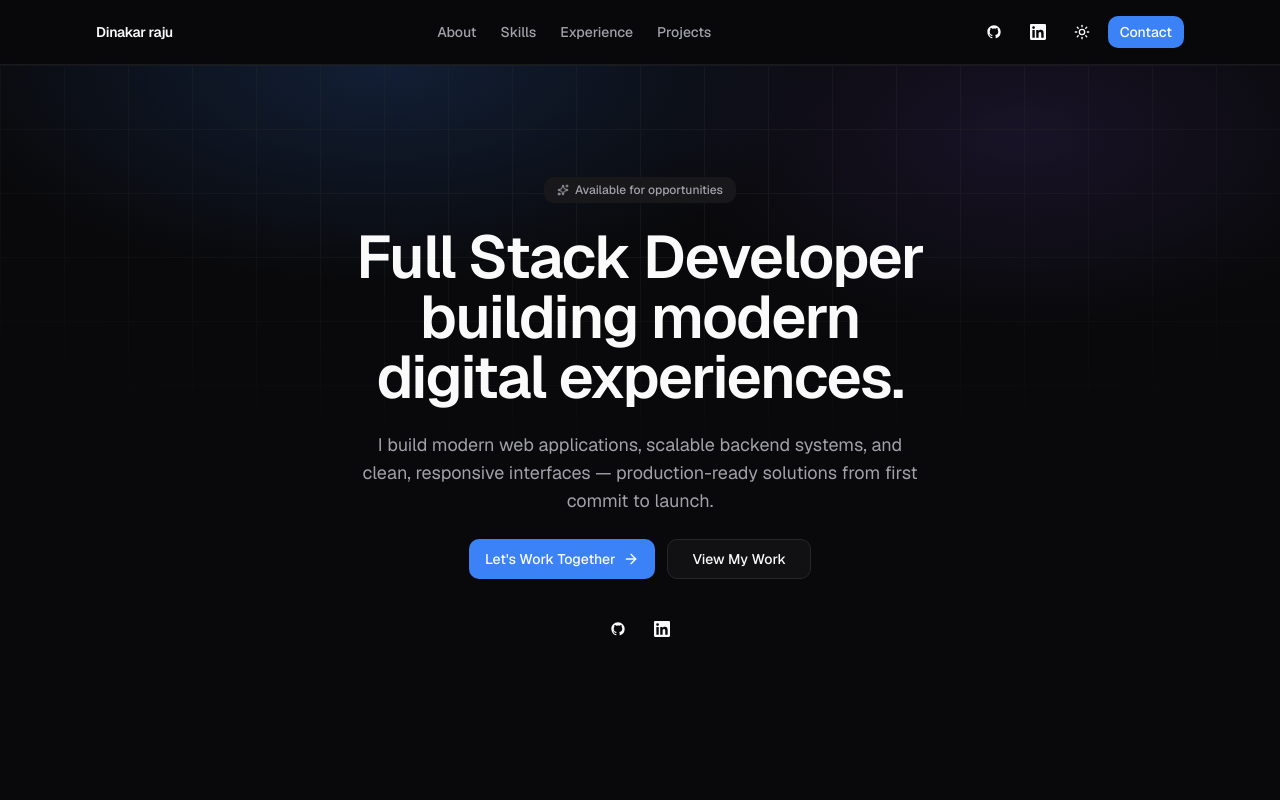
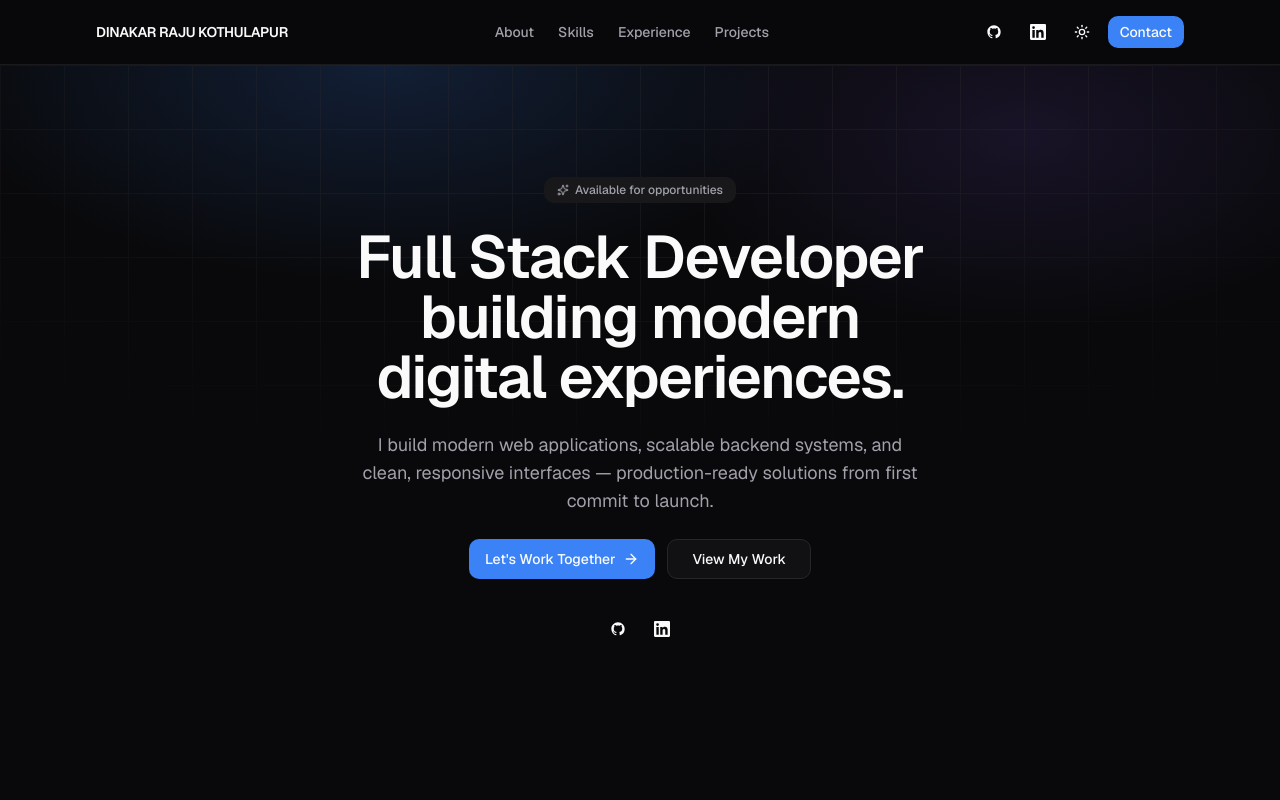
Before and after one commit to rajdinakar177/dinakar-portfolio, a Next.js app: page / in a window 1280 px wide. Shown: the top 800 px of the page. Built offline with nearby package versions, Linux system fonts and the light colour scheme.

Commit message:
added full name

```diff
--- a/src/config/site.ts
+++ b/src/config/site.ts
@@ -18,7 +18,7 @@ export type SocialLink = {
 };
 
 export const siteConfig = {
-  name: "Dinakar raju",
+  name: "DINAKAR RAJU KOTHULAPUR",
   title: "Full Stack Developer",
   description:
     "Full stack developer building modern, scalable web applications with React, Next.js, Node.js and MongoDB.",
```
Also changed, not shown: src/components/sections/contact.tsx (indentation only).
